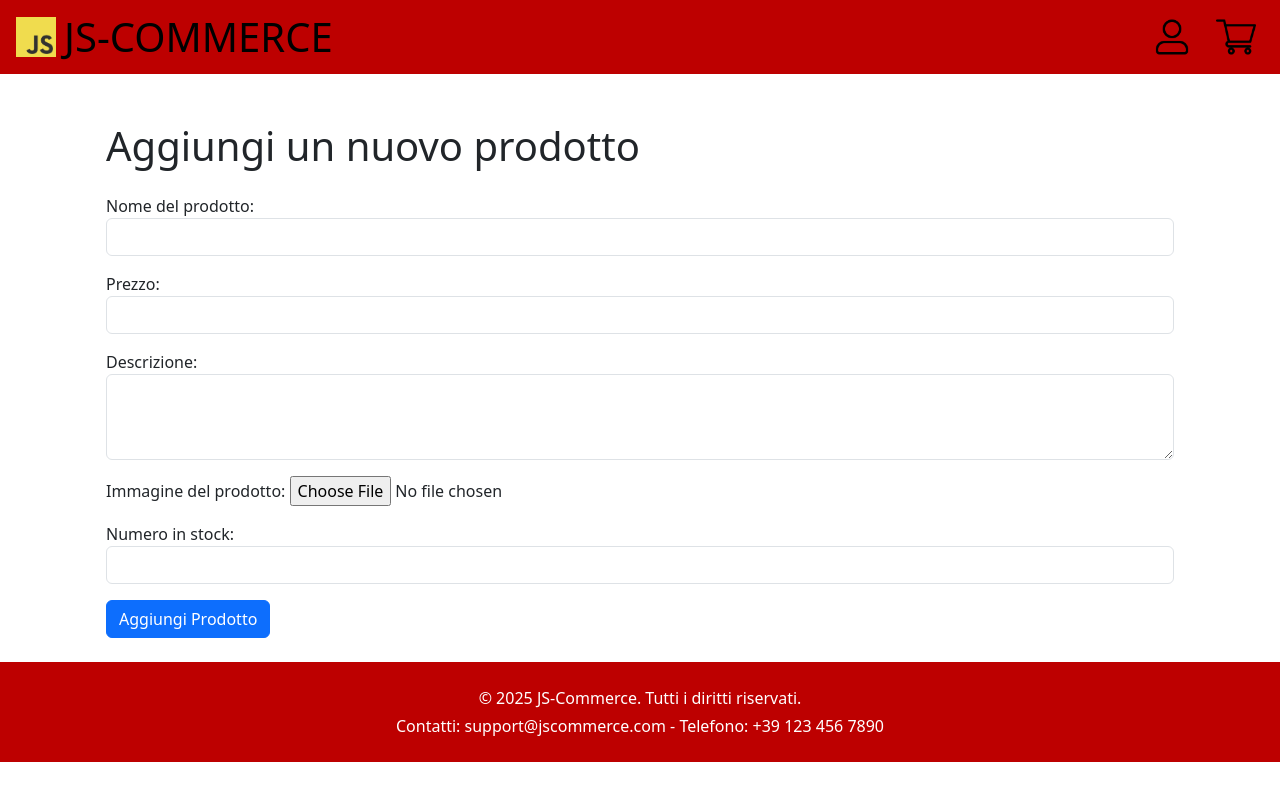
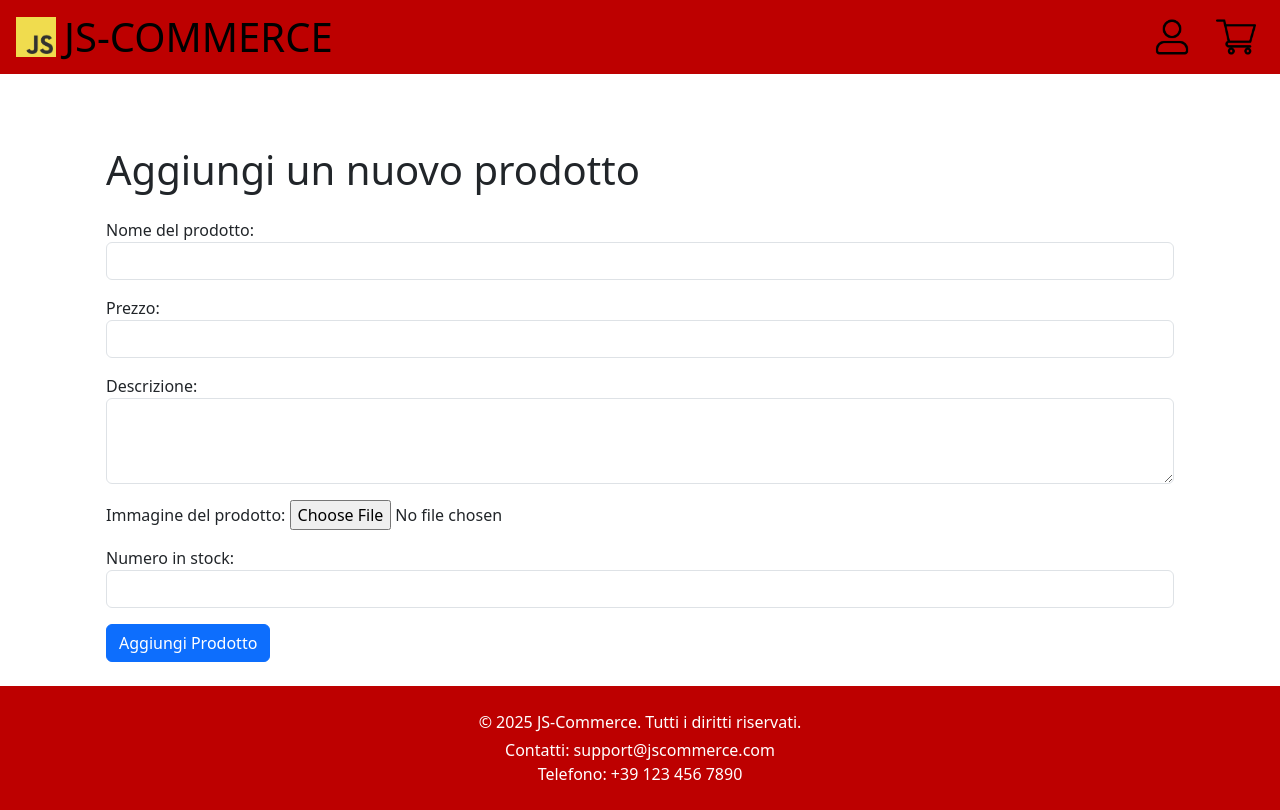
Before and after one commit to BlusterX/TW-Project-2024, a PHP site: page /admin-addproduct.php in a window 1280 px wide. Before the commit the page ends 762 px from the top, so only its background shows below. Run offline with PHP 8.4, Linux system fonts and the light colour scheme.

Commit message:
fix footer

```diff
--- a/src/template/base.php
+++ b/src/template/base.php
@@ -16,7 +16,7 @@
 </head>
 
 <body>
-    <div class="container-fluid p-0">
+    <div class="d-flex flex-column min-vh-100 p-0">
         <!-- NAVBAR -->
         <nav class="navbar navbar-custom">
             <div class="navbar-brand d-flex align-items-center ms-3">
@@ -79,9 +79,10 @@
         }
         ?>
         <!-- FOOTER -->
-        <footer class="text-center text-white p-4 footer-custom w-100">
+        <footer class="text-center text-white p-4 footer-custom w-100 mt-auto">
             <p class="mb-1">© 2025 JS-Commerce. Tutti i diritti riservati.</p>
-            <p class="mb-0">Contatti: support@jscommerce.com - Telefono: +39 123 456 7890</p>
+            <p class="mb-0">Contatti: support@jscommerce.com</p>
+            <p class="mb-0">Telefono: +39 123 456 7890</p>
         </footer>
     </div>
     <script src="https://cdn.jsdelivr.net/npm/bootstrap@5.3.3/dist/js/bootstrap.bundle.min.js" integrity="sha384-YvpcrYf0tY3lHB60NNkmXc5s9fDVZLESaAA55NDzOxhy9GkcIdslK1eN7N6jIeHz" crossorigin="anonymous"></script>
```
